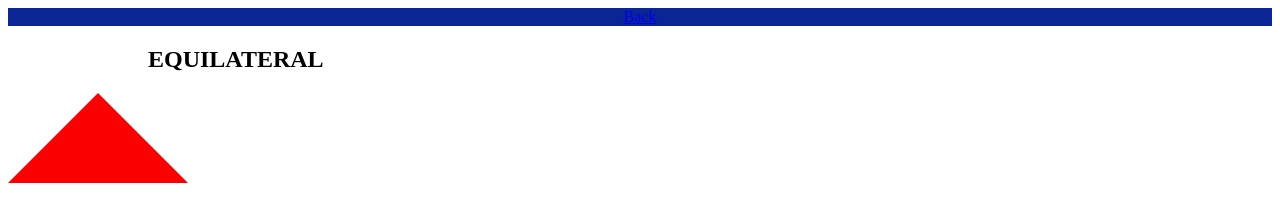
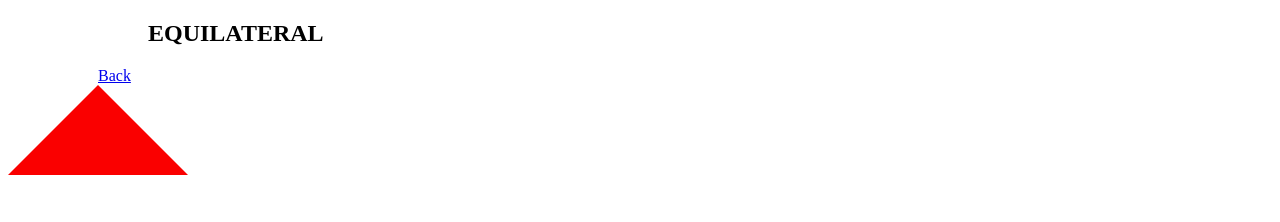
Before and after one commit to uwizeyeh/Triangle-Tracker, a plain HTML site: page eqvrt.html in a window 1280 px wide. Drawn offline with Linux system fonts and the light colour scheme.

```diff
--- a/eqvrt.html
+++ b/eqvrt.html
@@ -5,12 +5,9 @@
     <link rel="stylesheet" type="text/css" href="styles.css">
   </head>
   <body>
-    <div align="center" style="background-color:#0c2594"><a href="index.html">Back</a></div>
     <div id="equivt" align="center">
         <h2 align="left"style="margin-left:50px">EQUILATERAL</h2>
+        <div align="center"><a href="index.html">Back</a></div>
     </div>
-
-
-
   </body>
 </html>
```
Also changed, not shown: Iscocele.html (+2 -2 lines).
